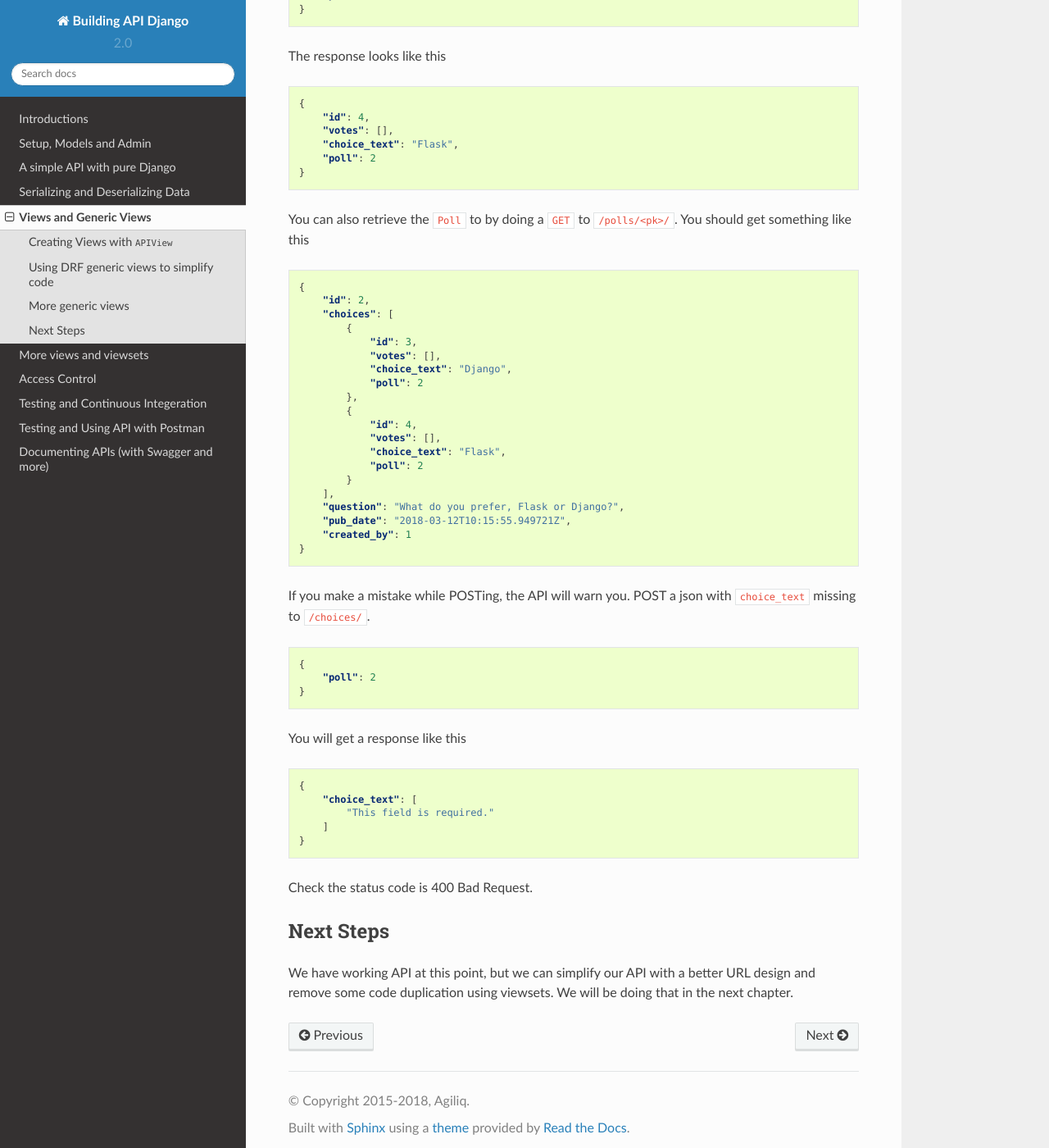
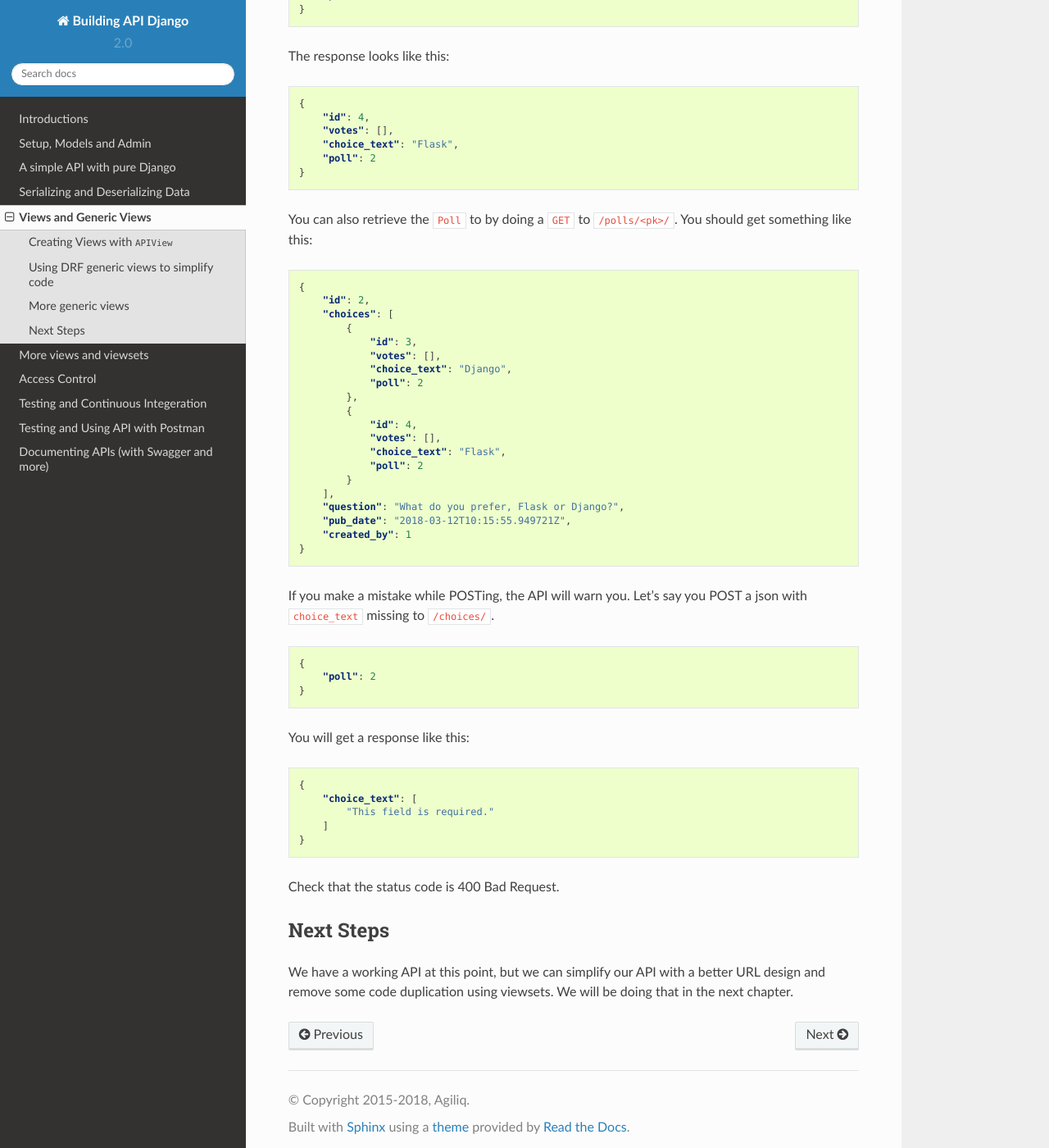
Before and after one commit to agiliq/building-api-django, a Sphinx documentation site: the page built from docs/views-and-generic-views.rst, in a window 1280 px wide and 1400 px high, scrolled down 5878 px. Shown: the whole window at 82% size. Built offline with Sphinx 7.4.7 and the Read the Docs theme 2.0.0, drawn with Linux system fonts in a browser that asks for light colours; some of the changed text lies outside the part shown.

Commit message:
Update views-and-generic-views.rst
Fixed some grammatical typos. Thanks.

```diff
--- a/docs/views-and-generic-views.rst
+++ b/docs/views-and-generic-views.rst
@@ -9,7 +9,7 @@ Creating Views with :code:`APIView`
 
 To start with, we will use the :code:`APIView` to build the polls list and poll detail API we built in the chapter, :doc:`apis-without-drf`.
 
-Add this to a new file :code:`polls/apiviews.py`
+Add this to a new file :code:`polls/apiviews.py`.
 
 .. code-block:: python
 
@@ -47,13 +47,13 @@ And change your :code:`urls.py` to
         path("polls/<int:pk>/", PollDetail.as_view(), name="polls_detail")
     ]
 
-DRF comes with a browsable api, so you can directly open :code:`http://localhost:8000/polls/` in the browser. It looks like this
+DRF comes with a browsable api, so you can directly open :code:`http://localhost:8000/polls/` in the browser. It looks like this:
 
 
 .. image:: browsable-api-poll-details.png
 
 
-You can now do an :code:`options` request to `/polls/`, which gives
+You can now do an :code:`options` request to `/polls/`, which gives:
 
 .. code-block:: json
 
@@ -81,11 +81,11 @@ Using DRF generic views to simplify code
 -----------------------------------------
 
 
-The :code:`PollList` and :code:`PollDetail` get the work done, but there are bunch of common operations, we can do it in abstract away.
+The :code:`PollList` and :code:`PollDetail` get the work done, but there are a bunch of common operations, we can do it in abstract away.
 
 The generic views of Django Rest Framework help us in code reusablity. They infer the response format and allowed methods from the serializer class and base class.
 
-Change your :code:`apiviews.py` to the below code, and leave urls.py as is.
+Change your :code:`apiviews.py` to the code below, and leave urls.py as is.
 
 .. code-block:: python
 
@@ -237,7 +237,7 @@ Create some choices by POSTing to :code:`/choices/`.
         "poll": 2
     }
 
-The response looks like this
+The response looks like this:
 
 .. code-block:: json
 
@@ -248,7 +248,7 @@ The response looks like this
         "poll": 2
     }
 
-You can also retrieve the :code:`Poll` to by doing a :code:`GET` to :code:`/polls/<pk>/`. You should get something like this
+You can also retrieve the :code:`Poll` to by doing a :code:`GET` to :code:`/polls/<pk>/`. You should get something like this:
 
 .. code-block:: json
 
@@ -273,7 +273,7 @@ You can also retrieve the :code:`Poll` to by doing a :code:`GET` to :code:`/poll
         "created_by": 1
     }
 
-If you make a mistake while POSTing, the API will warn you. POST a json with :code:`choice_text` missing to :code:`/choices/`.
+If you make a mistake while POSTing, the API will warn you. Let's say you POST a json with :code:`choice_text` missing to :code:`/choices/`.
 
 .. code-block:: json
 
@@ -281,7 +281,7 @@ If you make a mistake while POSTing, the API will warn you. POST a json with :co
         "poll": 2
     }
 
-You will get a response like this
+You will get a response like this:
 
 .. code-block:: json
 
@@ -291,9 +291,9 @@ You will get a response like this
         ]
     }
 
-Check the status code is 400 Bad Request.
+Check that the status code is 400 Bad Request.
 
 Next Steps
 --------------
 
-We have working API at this point, but we can simplify our API with a better URL design and remove some code duplication using viewsets. We will be doing that in the next chapter.
+We have a working API at this point, but we can simplify our API with a better URL design and remove some code duplication using viewsets. We will be doing that in the next chapter.
```
Also changed, not shown: other parts of docs/views-and-generic-views.rst (+2 -2 lines).
